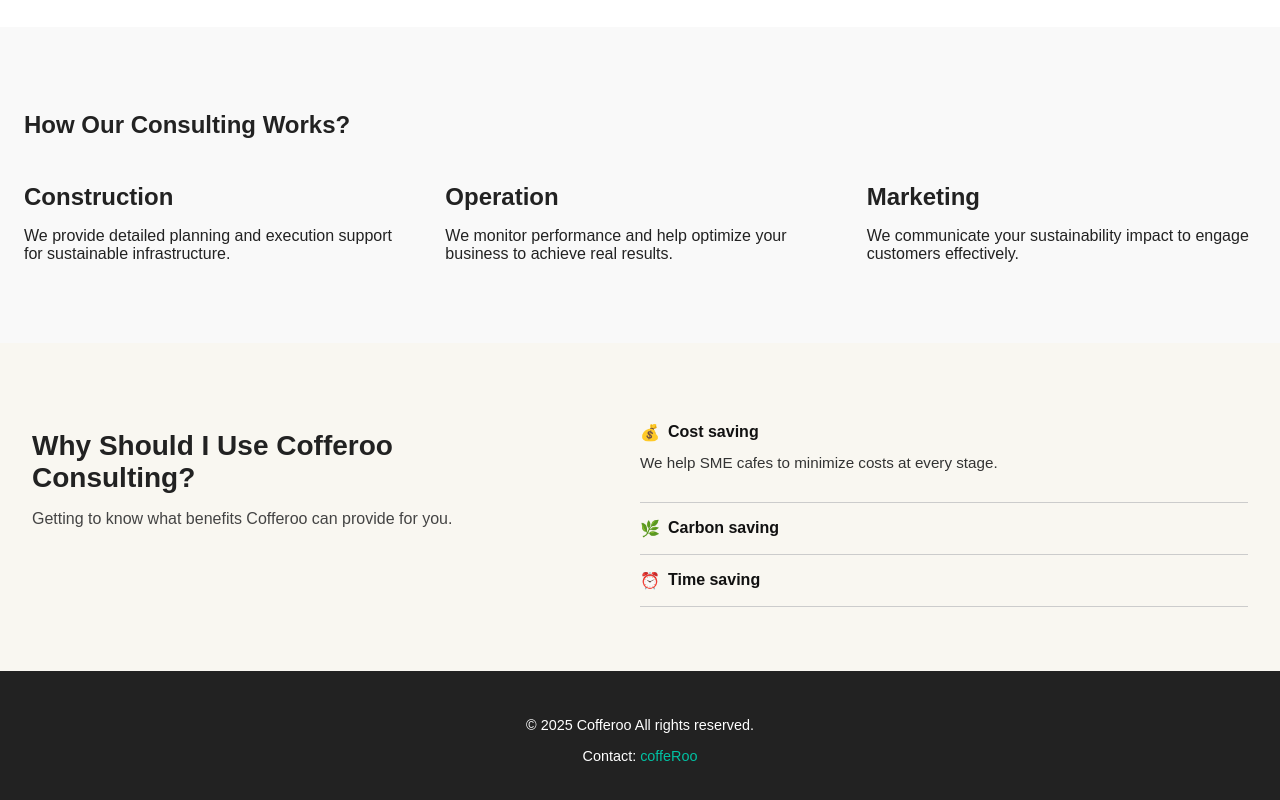
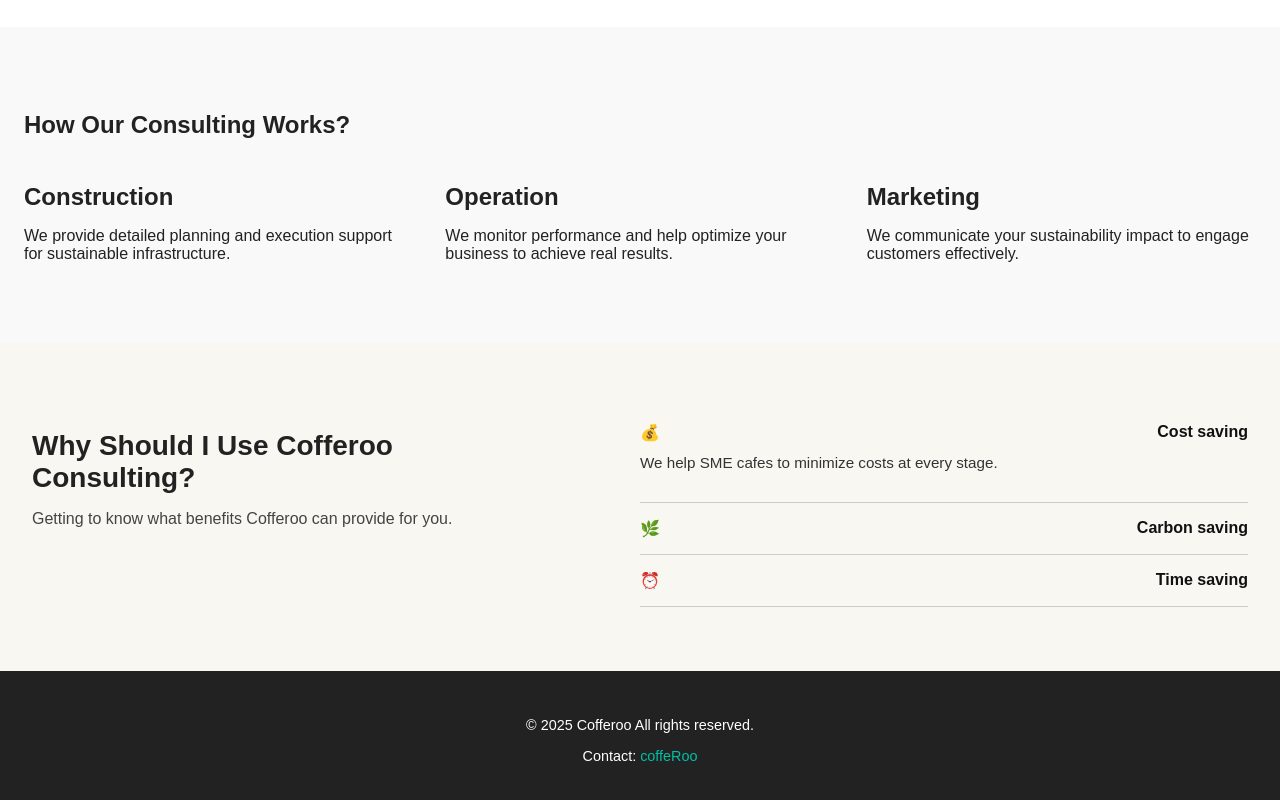
Before and after one commit to sunny-cho12/cofferoo, a React (Vite) app: page / in a window 1280 px wide. Shown: the part 978-1778 px from the top of the page. Built offline with nearby package versions, Linux system fonts and the light colour scheme.

Commit message:
Update style.css

```diff
--- a/style.css
+++ b/style.css
@@ -127,7 +127,6 @@
   text-decoration: none;
 }
 
-/* 전체 레이아웃 */
 .qna-section {
   display: flex;
   justify-content: space-between;
@@ -137,7 +136,6 @@
   background: #f9f7f1;
 }
 
-/* 왼쪽 소개 */
 .qna-intro {
   flex: 1;
   max-width: 40%;
@@ -153,39 +151,50 @@
   color: #444;
 }
 
-/* 오른쪽 Q&A 목록 */
 .qna-list {
   flex: 1;
   max-width: 50%;
 }
 
-/* details 태그 스타일 */
+/* details 스타일 */
 .qna-list details {
   border-bottom: 1px solid #ccc;
   padding: 1rem 0;
 }
 
+/* summary 스타일 */
 .qna-list summary {
   list-style: none;
   cursor: pointer;
   display: flex;
+  justify-content: space-between;
   align-items: center;
-  gap: 0.5rem;
   font-weight: 600;
   color: #111;
 }
 
-.qna-list summary::marker {
-  display: none;
+/* 기본 삼각형 아이콘 */
+.qna-list summary .arrow::before {
+  content: "▸";  /* 오른쪽을 향한 삼각형 */
+  font-size: 1rem;
+  color: #7E9260;
+  transition: transform 0.2s ease;
 }
 
+/* 열렸을 때 아이콘 회전 */
+.qna-list details[open] summary .arrow::before {
+  content: "▾";  /* 아래쪽을 향한 삼각형 */
+  transform: rotate(0deg);
+}
+
+/* 본문 */
 .qna-list p {
   margin-top: 0.75rem;
   color: #333;
   font-size: 0.95rem;
 }
 
-/* 반응형 (모바일) */
+/* 반응형 */
 @media (max-width: 768px) {
   .qna-section {
     flex-direction: column;
```
